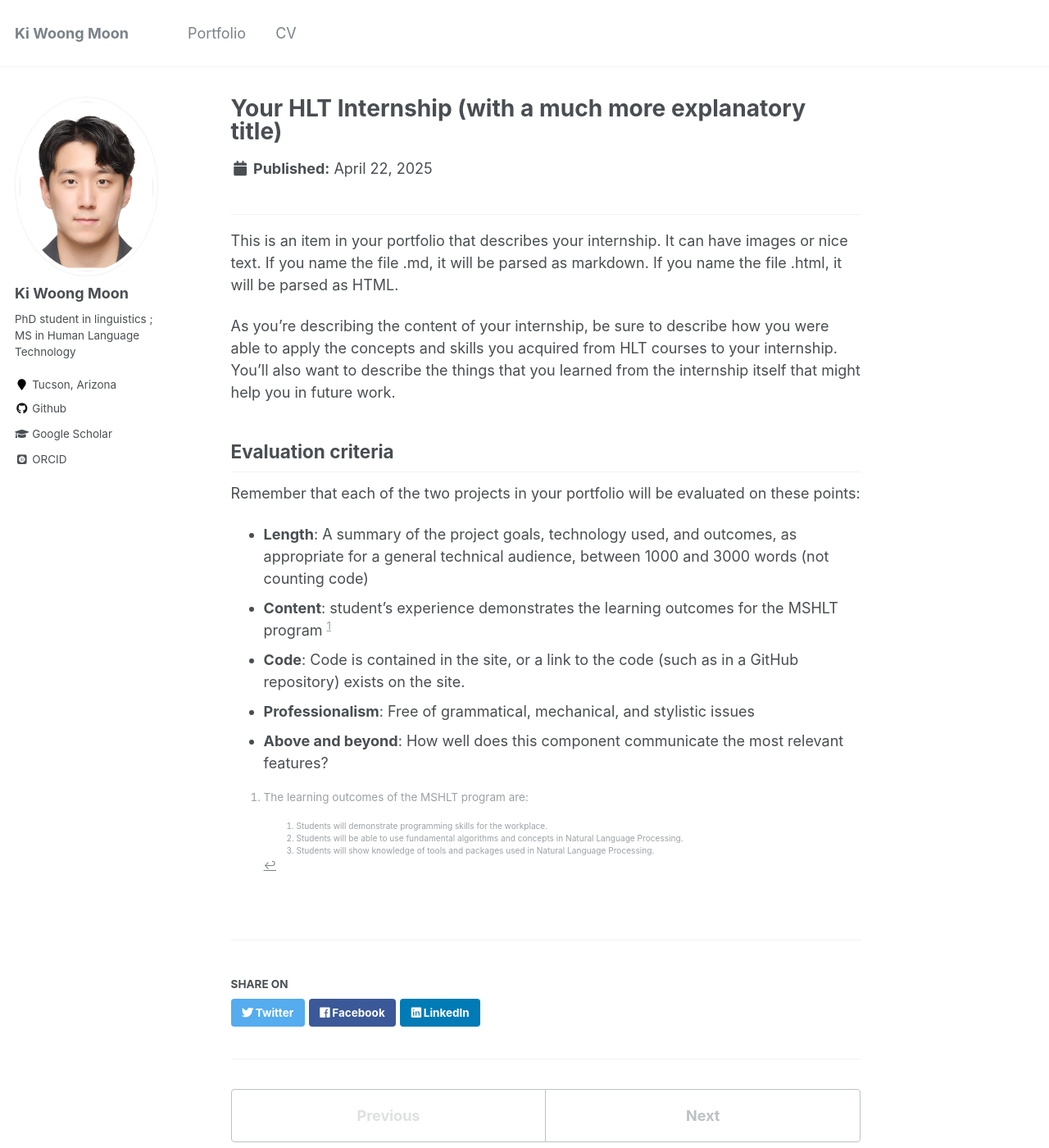
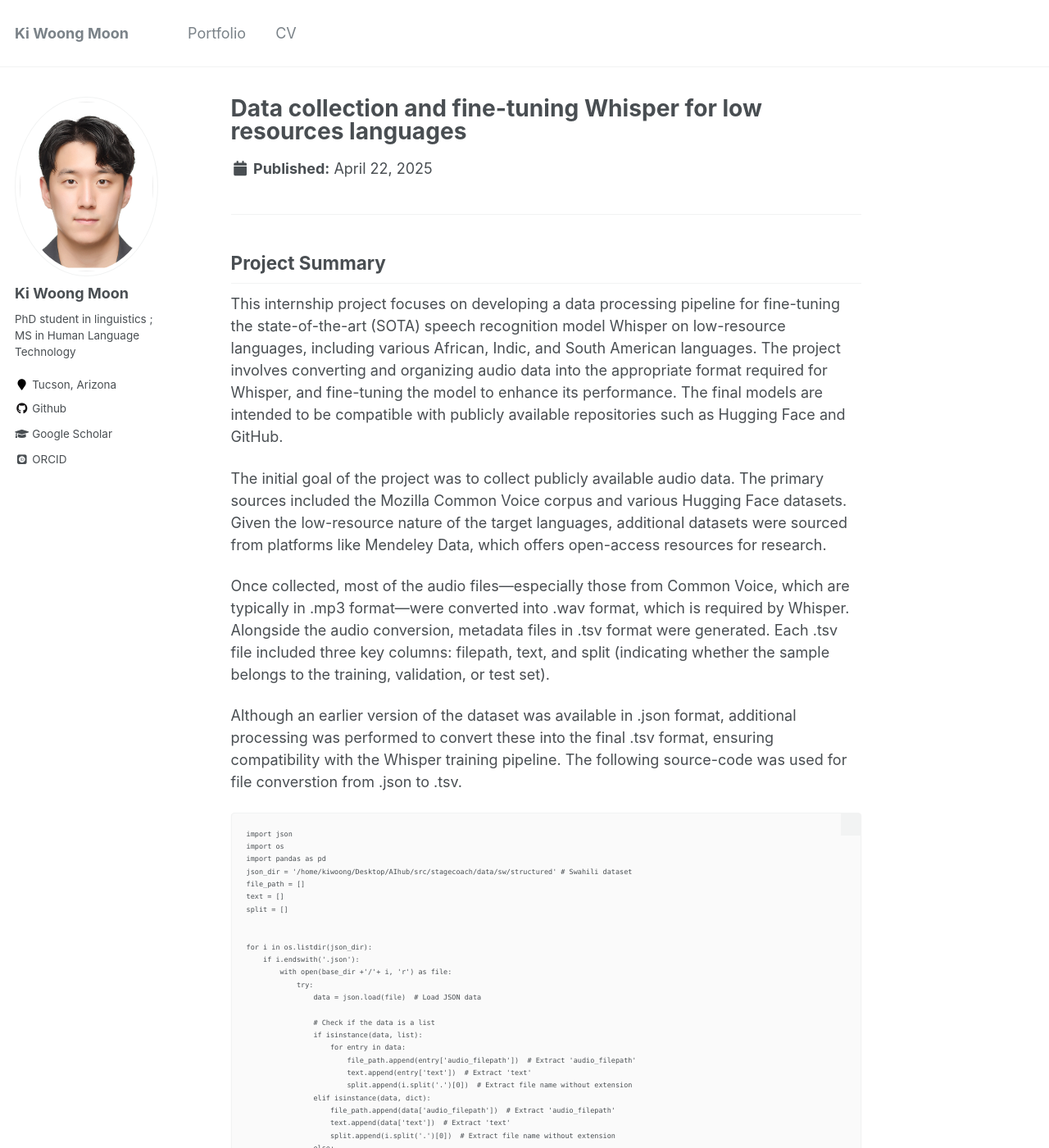
Before and after one commit to Ki-Woong95/Ki-Woong95.github.io, a Jekyll site: the page built from _portfolio/portfolio-1.md, in a window 1280 px wide and 1400 px high. Shown: the whole window at 82% size. Built offline with Jekyll 4.4.1, drawn with Linux system fonts in a browser that asks for light colours; some web fonts are replaced; some of the changed text lies outside the part shown.

Commit message:
adding contents for internship

````diff
--- a/_portfolio/portfolio-1.md
+++ b/_portfolio/portfolio-1.md
@@ -1,25 +1,94 @@
 ---
-title: "Your HLT Internship (with a much more explanatory title)"
-excerpt: "Short description of the goals and content of your internship<br/><img src='/images/500x300.png'>"
+title: "Data collection and fine-tuning Whisper for low resources languages"
+excerpt: "This project focused on building audio data conversion and fine-tuning Whisper for low resource languages<br/><img src='/images/pf1/Whisper.png'>"
 collection: portfolio
 ---
 
 ___
-This is an item in your portfolio that describes your internship. It can have images or nice text. If you name the file .md, it will be parsed as markdown. If you name the file .html, it will be parsed as HTML.
+## Project Summary
+This internship project focuses on developing a data processing pipeline for fine-tuning the state-of-the-art (SOTA) speech recognition model Whisper on low-resource languages, including various African, Indic, and South American languages. The project involves converting and organizing audio data into the appropriate format required for Whisper, and fine-tuning the model to enhance its performance. The final models are intended to be compatible with publicly available repositories such as Hugging Face and GitHub.
 
-As you're describing the content of your internship, be sure to describe how you were able to apply the concepts and skills you acquired from HLT courses to your internship. You'll also want to describe the things that you learned from the internship itself that might help you in future work.
+The initial goal of the project was to collect publicly available audio data. The primary sources included the Mozilla Common Voice corpus and various Hugging Face datasets. Given the low-resource nature of the target languages, additional datasets were sourced from platforms like Mendeley Data, which offers open-access resources for research.
 
-## Evaluation criteria
-Remember that each of the two projects in your portfolio will be evaluated on these points:
+Once collected, most of the audio files—especially those from Common Voice, which are typically in .mp3 format—were converted into .wav format, which is required by Whisper. Alongside the audio conversion, metadata files in .tsv format were generated. Each .tsv file included three key columns: filepath, text, and split (indicating whether the sample belongs to the training, validation, or test set).
 
-* **Length**: A summary of the project goals, technology used, and outcomes, as appropriate for a general technical audience, between 1000 and 3000 words (not counting code)
-* **Content**: student’s experience demonstrates the learning outcomes for the MSHLT program [^note]
-* **Code**: Code is contained in the site, or a link to the code (such as in a GitHub repository) exists on the site.
-* **Professionalism**: Free of grammatical, mechanical, and stylistic issues
-* **Above and beyond**: How well does this component communicate the most relevant features?
+Although an earlier version of the dataset was available in .json format, additional processing was performed to convert these into the final .tsv format, ensuring compatibility with the Whisper training pipeline. The following source-code was used for file converstion from .json to .tsv.
+```
+import json
+import os
+import pandas as pd
+json_dir = '/home/kiwoong/Desktop/AIhub/src/stagecoach/data/sw/structured' # Swahili dataset
+file_path = []
+text = []
+split = []
 
-[^note]: The learning outcomes of the MSHLT program are:
 
-    1. Students will demonstrate programming skills for the workplace.
-    2. Students will be able to use fundamental algorithms and concepts in Natural Language Processing.
-    3. Students will show knowledge of tools and packages used in Natural Language Processing.
+for i in os.listdir(json_dir):
+    if i.endswith('.json'):
+        with open(base_dir +'/'+ i, 'r') as file:
+            try:
+                data = json.load(file)  # Load JSON data
+
+                # Check if the data is a list
+                if isinstance(data, list):
+                    for entry in data:
+                        file_path.append(entry['audio_filepath'])  # Extract 'audio_filepath'
+                        text.append(entry['text'])  # Extract 'text'
+                        split.append(i.split('.')[0])  # Extract file name without extension
+                elif isinstance(data, dict):
+                    file_path.append(data['audio_filepath'])  # Extract 'audio_filepath'
+                    text.append(data['text'])  # Extract 'text'
+                    split.append(i.split('.')[0])  # Extract file name without extension
+                else:
+                    print(f"Unexpected data structure in file {i}: {type(data)}")
+            except KeyError as e:
+                print(f"KeyError in file {i}: {e}")
+            except json.JSONDecodeError as e:
+                print(f"Invalid JSON in file {i}: {e}")
+
+dataset = pd.DataFrame({'filepath':file_path,
+                        'text': text,
+                        'split': split
+                        })
+dataset.to_csv('sw.tsv', sep='\t', index=False)
+```
+After converting the dataset, the number of hours per each of the dataset was calculated. This includes calculating the number of hours in all training, validation, and test datasets in each language.
+```
+import os
+import wave
+
+def get_wav_duration(file_path):
+    with wave.open(file_path, 'rb') as wav_file:
+        num_frames = wav_file.getnframes()
+        frame_rate = wav_file.getframerate()
+        duration = num_frames / float(frame_rate)
+        return duration
+
+def get_total_wav_duration(directory):
+    total_duration = 0
+    count = 0
+    for filename in os.listdir(directory):
+        if filename.endswith('.wav'):
+            count += 1
+            file_path = os.path.join(directory, filename)
+            total_duration += get_wav_duration(file_path)
+
+    # Convert total duration to hours
+    total_duration_hours = total_duration / 3600
+    avg_dur = total_duration/count
+    return total_duration_hours, avg_dur
+
+directory = '/home/kiwoong/Desktop/AIhub/src/stagecoach/data/Yoruba/train' # Calculating number of hours in Yoruba training data
+total_duration_hours, avg_dur = get_total_wav_duration(directory)
+print(f"Total duration of all .wav files: {total_duration_hours} hours, avg_dur : {avg_dur}")
+```
+
+## Results of the data collection and preprocessing
+
+From the data collection and preprocessing steps, the following directories were created:
+- `audio` folder with three subdirectories: `train`, `dev`, `val` containing `.wav` files with a Sampling Rate (SR) 16000
+- `language.tsv`: consist of file directories, transcription of the audio files and split
+
+These outcomes were then utilized into fine-tuning process which was a modified version of the existing `stagecoach` repo provided from the XRIGlobal team.
+
+## Finetuning Whisper for low resource languages
````
Also changed, not shown: 1 other file.
